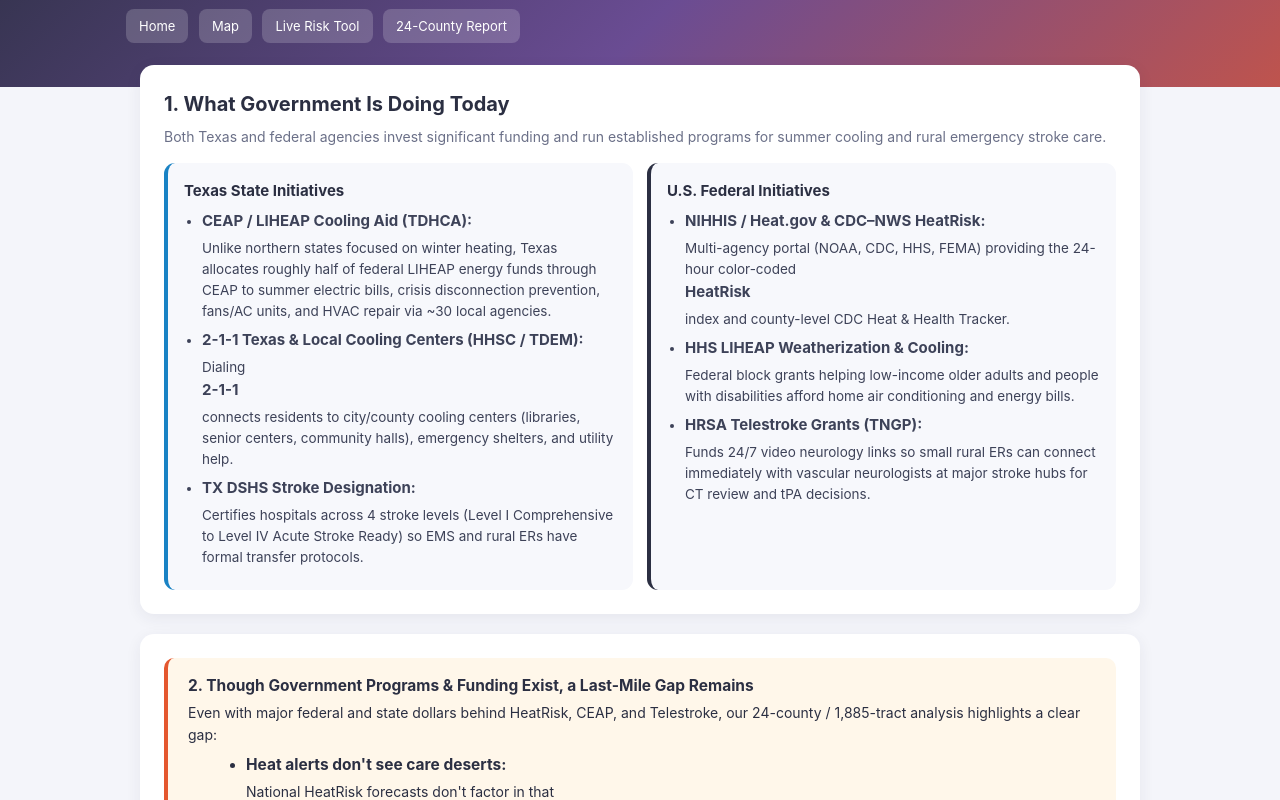
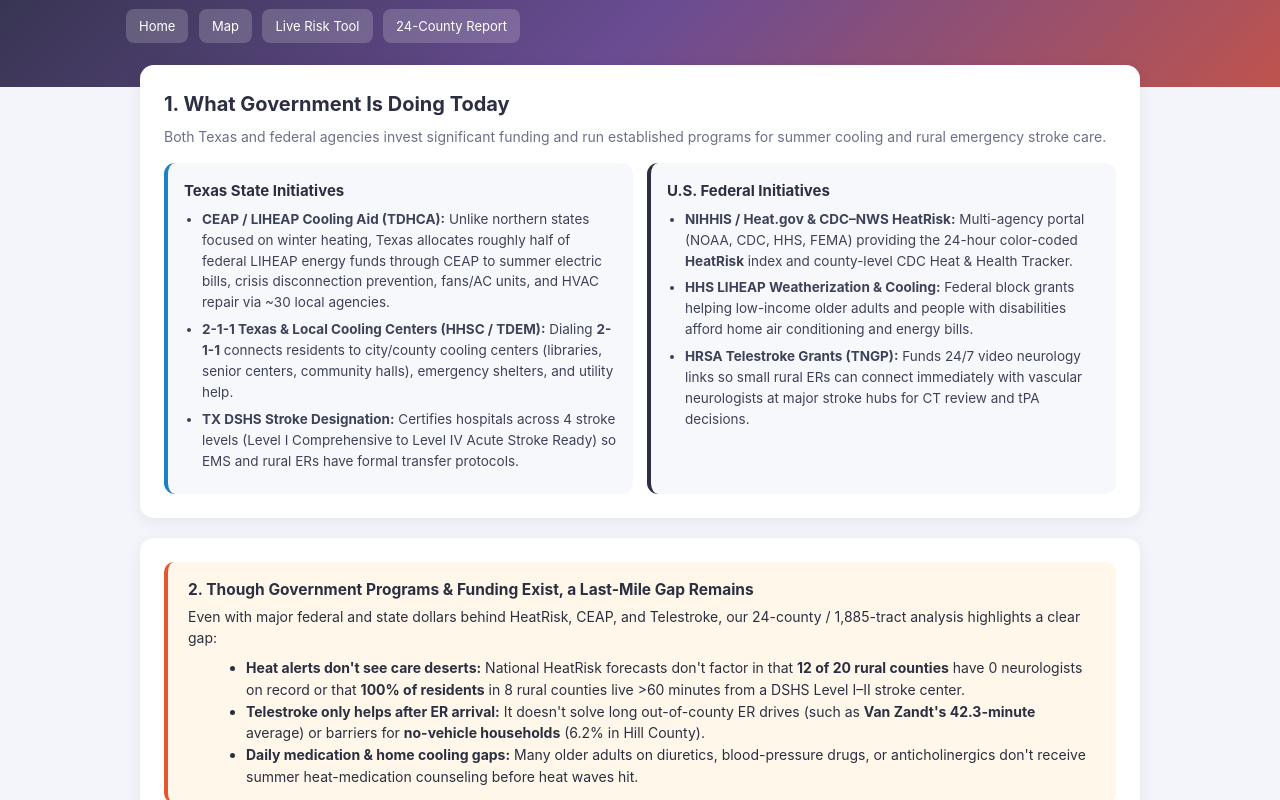
Before and after one commit to adhyarr/heat-and-brain, a plain HTML site: page solutions.html in a window 1280 px wide. Shown: the part 172-972 px from the top of the page. Drawn offline with Linux system fonts and the light colour scheme.

Commit message:
Fix inline bold spacing in solutions.html

```diff
--- a/solutions.html
+++ b/solutions.html
@@ -24,11 +24,11 @@ h2{margin:0 0 6px;font-size:20px}
 .card.fed{border-left-color:#2b2f42}
 .card.ind{border-left-color:#2e8540}
 .card.pol{border-left-color:#e4572e}
-.card b{display:block;font-size:15px;margin-bottom:6px}
+.card > b{display:block;font-size:15px;margin-bottom:6px}
 .card ul{margin:6px 0 0 18px;padding:0;font-size:13.5px;color:#3d4258}
 .card li{margin:6px 0}
 .gap{background:#fff7ea;border-left:4px solid #e4572e;padding:16px 20px;border-radius:10px;font-size:14px}
-.gap b{display:block;font-size:15.5px;margin-bottom:4px;color:#2b2f42}
+.gap > b{display:block;font-size:15.5px;margin-bottom:4px;color:#2b2f42}
 .cta-row{display:flex;gap:12px;flex-wrap:wrap;margin-top:14px}
 .cta{display:inline-block;background:#6a4c93;color:#fff;text-decoration:none;padding:9px 16px;border-radius:9px;font-size:13.5px;font-weight:600}
 .cta.sec{background:#1982c4}
```
